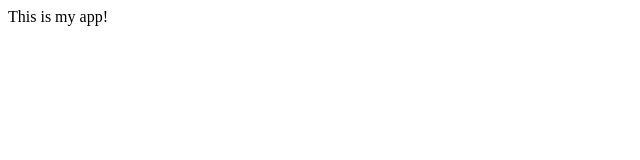
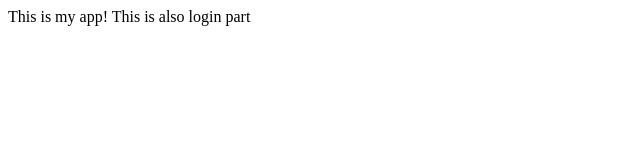
Before and after one commit to sonephyo/mysample, a plain HTML site: page index.html in a window 1280 px wide. Shown: the whole page, without its empty margins (0-640 px from the left). Drawn offline with Linux system fonts and the light colour scheme.

Commit message:
login form

```diff
--- a/index.html
+++ b/index.html
@@ -5,5 +5,6 @@
     </head>
     <body>
         This is my app!
+        This is also login part
     </body>
 </html>
```
Also changed, not shown: login.html (+1 -0 lines).
